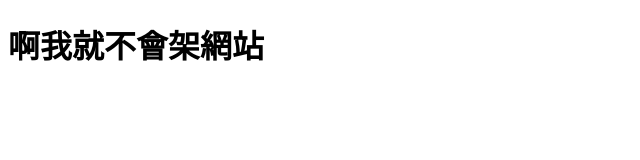
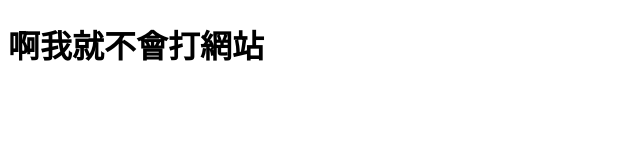
Before and after one commit to mr-beanbean/mr-beanbean.github.io, a plain HTML site: page index.html in a window 1280 px wide. Shown: the full height of the page, 0-640 px from the left. Drawn offline with Linux system fonts and the light colour scheme.

Commit message:
Update index.html

```diff
--- a/index.html
+++ b/index.html
@@ -2,9 +2,13 @@
 <html>
   <head>
     <meta charset="utf-8">
+
     <title>豆豆纖生</title>
   </head>
   <body>
-    <h1>啊我就不會架網站</h1>
+    <p style>
+
+    </style>
+    <h1>啊我就不會打網站</h1>
   </body>
 </html>
```
